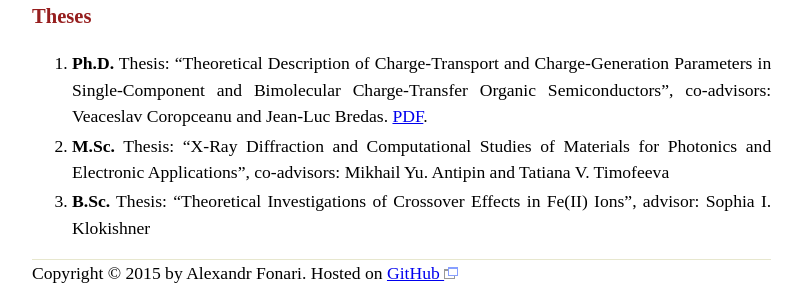
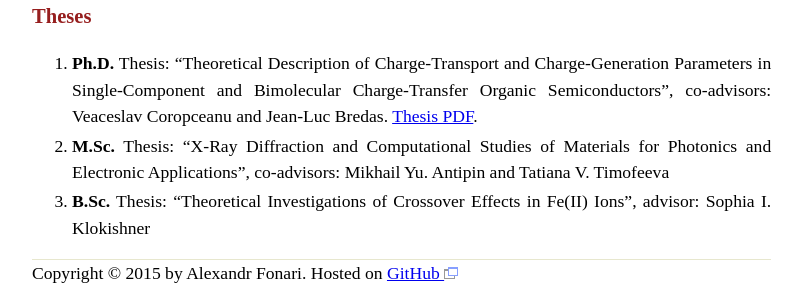
Before and after one commit to afonari/afonari.github.io, a Jekyll site: the page built from publications.md, in a window 1280 px wide and 900 px high, scrolled down 1738 px. Shown: the part 579-879 px from the top of the window, without its empty margins (56-858 px from the left). Built offline with Jekyll 4.4.1, drawn with Linux system fonts in a browser that asks for light colours; Markdown is read by kramdown in place of the engine named in the settings.

Commit message:
typos...

```diff
--- a/publications.md
+++ b/publications.md
@@ -61,7 +61,7 @@ Total: 22 peer-reviewed publications, cited 131 times, h-index is 6: [Google Sch
 
 ### Theses
 
-1. **Ph.D.** Thesis: &ldquo;Theoretical Description of Charge-Transport and Charge-Generation Parameters in Single-Component and Bimolecular Charge-Transfer Organic Semiconductors&rdquo;, co-advisors: Veaceslav Coropceanu and Jean-Luc Bredas. [PDF](http://afonari.com/FONARI-DISSERTATION-2015.pdf).
+1. **Ph.D.** Thesis: &ldquo;Theoretical Description of Charge-Transport and Charge-Generation Parameters in Single-Component and Bimolecular Charge-Transfer Organic Semiconductors&rdquo;, co-advisors: Veaceslav Coropceanu and Jean-Luc Bredas. [Thesis PDF](http://afonari.com/FONARI-DISSERTATION-2015.pdf).
 
 1. **M.Sc.** Thesis: &ldquo;X-Ray Diffraction and Computational Studies of Materials for Photonics and Electronic Applications&rdquo;, co-advisors: Mikhail Yu. Antipin and Tatiana V. Timofeeva
 
```
Also changed, not shown: index.md (+1 -1 lines).
